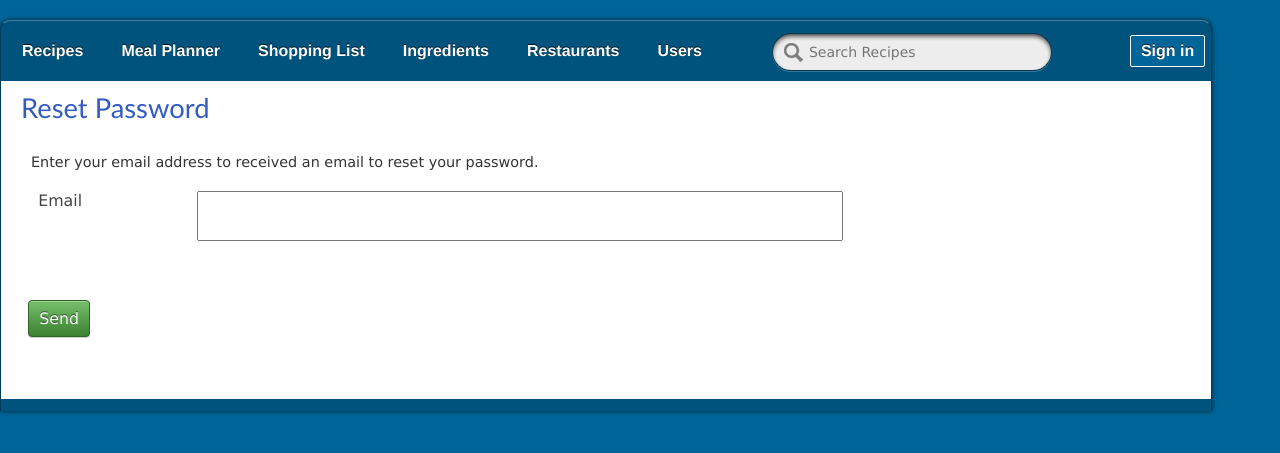
After one commit to nazgul26/PHPRecipebook, a CakePHP app: template app/View/Users/reset.ctp in a window 1280 px wide. The commit adds this page. Shown: the top 453 px of the page. Run offline with PHP 8.4 and a stand-in for CakePHP, Linux system fonts and the light colour scheme; the template is opened without the code that fills it, so the values that code supplies are empty; form fields are guessed from the names that the template uses; some libraries are stand-ins or nearby versions.

Commit message:
Start of reset password work

```diff
--- a/SQL/recipedb-4.x-5.0.sql.sql
+++ b/SQL/recipedb-4.x-5.0.sql.sql
@@ -1,7 +1,7 @@
 RENAME TABLE security_users TO users;
 ALTER TABLE users CHANGE user_id id INT NOT NULL AUTO_INCREMENT;
 ALTER TABLE users CHANGE user_login username VARCHAR(32) NOT NULL UNIQUE;
-ALTER TABLE users CHANGE user_password password VARCHAR(64) NOT NULL DEFAULT '';
+ALTER TABLE users CHANGE user_password password VARCHAR(255) NOT NULL DEFAULT '';
 ALTER TABLE users CHANGE user_name name VARCHAR(64) NOT NULL DEFAULT '';
 ALTER TABLE users CHANGE user_access_level access_level INTEGER NOT NULL DEFAULT '0';
 ALTER TABLE users CHANGE user_language language VARCHAR(8) DEFAULT 'en' NOT NULL;
@@ -10,6 +10,8 @@ ALTER TABLE users CHANGE user_date_created created DATETIME;
 ALTER TABLE users CHANGE user_last_login last_login DATETIME;
 ALTER TABLE users CHANGE user_email email VARCHAR(64) NOT NULL UNIQUE;
 ALTER TABLE users ADD modified DATETIME;
+ALTER TABLE users ADD locked BOOL NOT NULL DEFAULT 0;
+ALTER TABLE users ADD reset_token VARCHAR(255) NULL;
 
 RENAME TABLE security_providers TO providers;
 ALTER TABLE providers CHANGE provider_id id INT NOT NULL AUTO_INCREMENT;
--- a/SQL/schema_MySQL.sql
+++ b/SQL/schema_MySQL.sql
@@ -2,9 +2,11 @@
 CREATE TABLE users (
 	id INT NOT NULL AUTO_INCREMENT,
 	username VARCHAR(32) NOT NULL UNIQUE,
-	password VARCHAR(64) NOT NULL DEFAULT '',
+	password VARCHAR(255) NOT NULL DEFAULT '',
 	name VARCHAR(64) NOT NULL DEFAULT '',
 	access_level INTEGER NOT NULL DEFAULT '0',
+        locked BOOL NOT NULL DEFAULT 0,
+        reset_token VARCHAR(255) NULL,
 	language VARCHAR(8) DEFAULT 'en' NOT NULL,
 	country VARCHAR(8) DEFAULT 'us' NOT NULL,
 	last_login DATE,
--- a/app/View/RecipeLinkBox/index.ctp
+++ b/app/View/RecipeLinkBox/index.ctp
@@ -28,7 +28,7 @@
         <?php echo __('By Prep Method') ;?>
         <ul class="recipeBoxList">
             <?php foreach ($prepMethods as $prepMethod) {?>
-               <li><a href="Recipes/findByBase/<?php echo $prepMethod['PreparationMethod']['id'];?>" class="ajaxLink">
+               <li><a href="Recipes/findByPrepMethod/<?php echo $prepMethod['PreparationMethod']['id'];?>" class="ajaxLink">
                <?php echo $prepMethod['PreparationMethod']['name'];
                if ($prepMethod['PreparationMethod']['count'] > 0) {
                    echo " (" . $prepMethod['PreparationMethod']['count'] . ")";
--- a/app/View/Users/login.ctp
+++ b/app/View/Users/login.ctp
@@ -8,6 +8,7 @@
         <?php echo $this->Form->input('username');
         echo $this->Form->input('password');
     ?>
+    <?php echo $this->Html->link(__('Forgot password?'), array('action' => 'reset')); ?>
     </fieldset>
 <?php echo $this->Form->end(__('Login')); ?>
 </div>
--- /dev/null
+++ b/app/View/Users/reset.ctp
@@ -0,0 +1,16 @@
+<h2>
+    <?php echo __('Reset Password'); ?>
+</h2>
+<div class="users form">
+<?php echo $this->Session->flash('auth'); ?>
+<?php echo $this->Form->create('User'); ?>
+
+    <fieldset>
+            <p>
+        <?php echo __('Enter your email address to received an email to reset your password.'); ?>
+    </p>
+
+        <?php echo $this->Form->input('email'); ?>
+    </fieldset>
+<?php echo $this->Form->end(__('Send')); ?>
+</div>
```
Also changed, not shown: app/Controller/RecipesController.php (+11 -0 lines), app/Controller/UsersController.php (+31 -2 lines).
